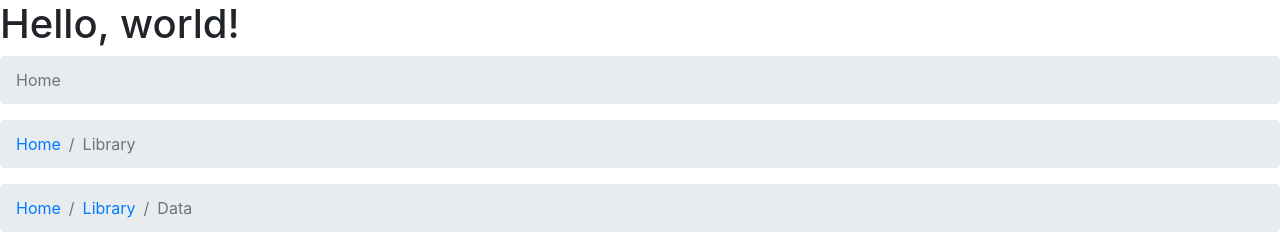
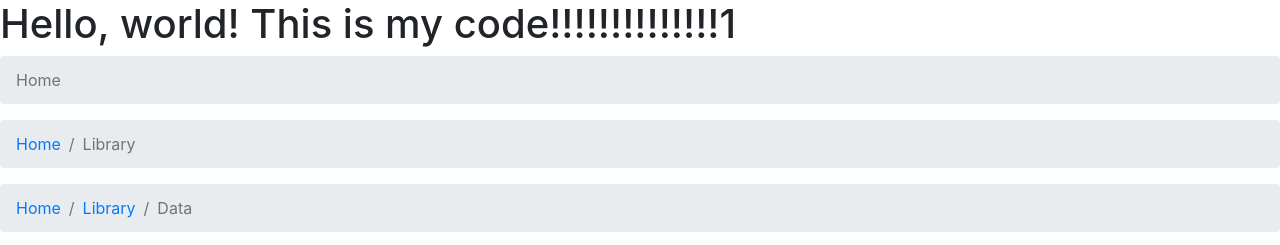
Before and after one commit to ramwadhwa1031/DevopsHw, a plain HTML site: page index.html in a window 1280 px wide. Shown: the top 245 px of the page. Drawn offline with nearby package versions, Linux system fonts and the light colour scheme.

Commit message:
dev comment

```diff
--- a/index.html
+++ b/index.html
@@ -11,7 +11,7 @@
     <title>Hello, world!</title>
   </head>
   <body>
-    <h1>Hello, world!</h1>
+    <h1>Hello, world! This is my code!!!!!!!!!!!!!!1</h1>
 
 		<nav aria-label="breadcrumb">
   <ol class="breadcrumb">
```
